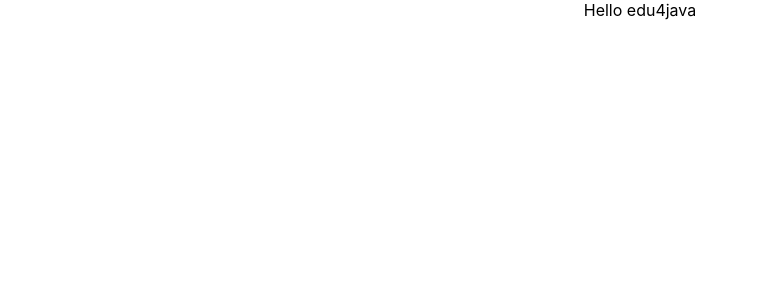
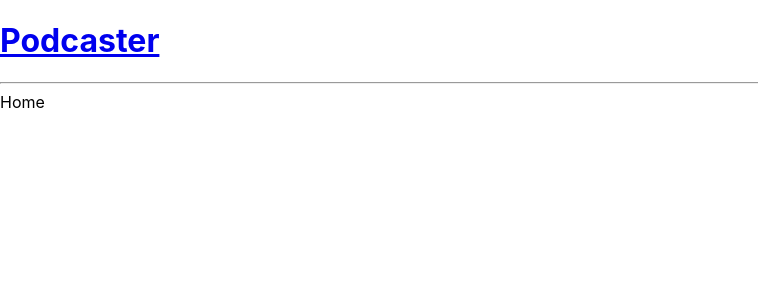
Before and after one commit to edu4java/podcaster, a React (Create React App) app: page / in a window 1280 px wide. Shown: the top 300 px of the page, without its empty margins (0-758 px from the left). Built offline with nearby package versions, Linux system fonts and the light colour scheme.

Commit message:
router and views added

```diff
--- a/package.json
+++ b/package.json
@@ -8,6 +8,7 @@
     "@testing-library/user-event": "^13.5.0",
     "react": "^18.2.0",
     "react-dom": "^18.2.0",
+    "react-router-dom": "^6.7.0",
     "react-scripts": "5.0.1",
     "web-vitals": "^2.1.4"
   },
--- a/src/App.js
+++ b/src/App.js
@@ -1,10 +1,22 @@
 import './App.css';
+import { BrowserRouter as Router, Route, Routes, Link, } from "react-router-dom";
+import { Home } from './views/Home';
+import { Podcast } from './views/Podcast';
+import { Episode } from './views/Episode';
 
 function App() {
   return (
-    <div className="App">
-      Hello edu4java
-    </div>
+      <Router>
+      <h1>
+        <Link to={`/`}>Podcaster</Link>
+      </h1>
+      <hr/>
+        <Routes>
+          <Route path="/" element={<Home />} />
+          <Route path="podcast/:idPodcast" element={<Podcast />} />
+          <Route path="podcast/:idPodcast/episode/:idEpisode" element={<Episode />} />
+        </Routes>
+      </Router>
   );
 }
 
--- /dev/null
+++ b/src/views/Episode.jsx
@@ -0,0 +1,7 @@
+import React from 'react'
+
+export const Episode = () => {
+  return (
+    <div>Episode</div>
+  )
+}
--- /dev/null
+++ b/src/views/Home.jsx
@@ -0,0 +1,7 @@
+import React from 'react'
+
+export const Home = () => {
+  return (
+    <div>Home</div>
+  )
+}
--- /dev/null
+++ b/src/views/Podcast.jsx
@@ -0,0 +1,7 @@
+import React from 'react'
+
+export const Podcast = () => {
+  return (
+    <div>Podcast</div>
+  )
+}
```
Also changed, not shown: 1 other file (tests, documents, lock files or other folders).
